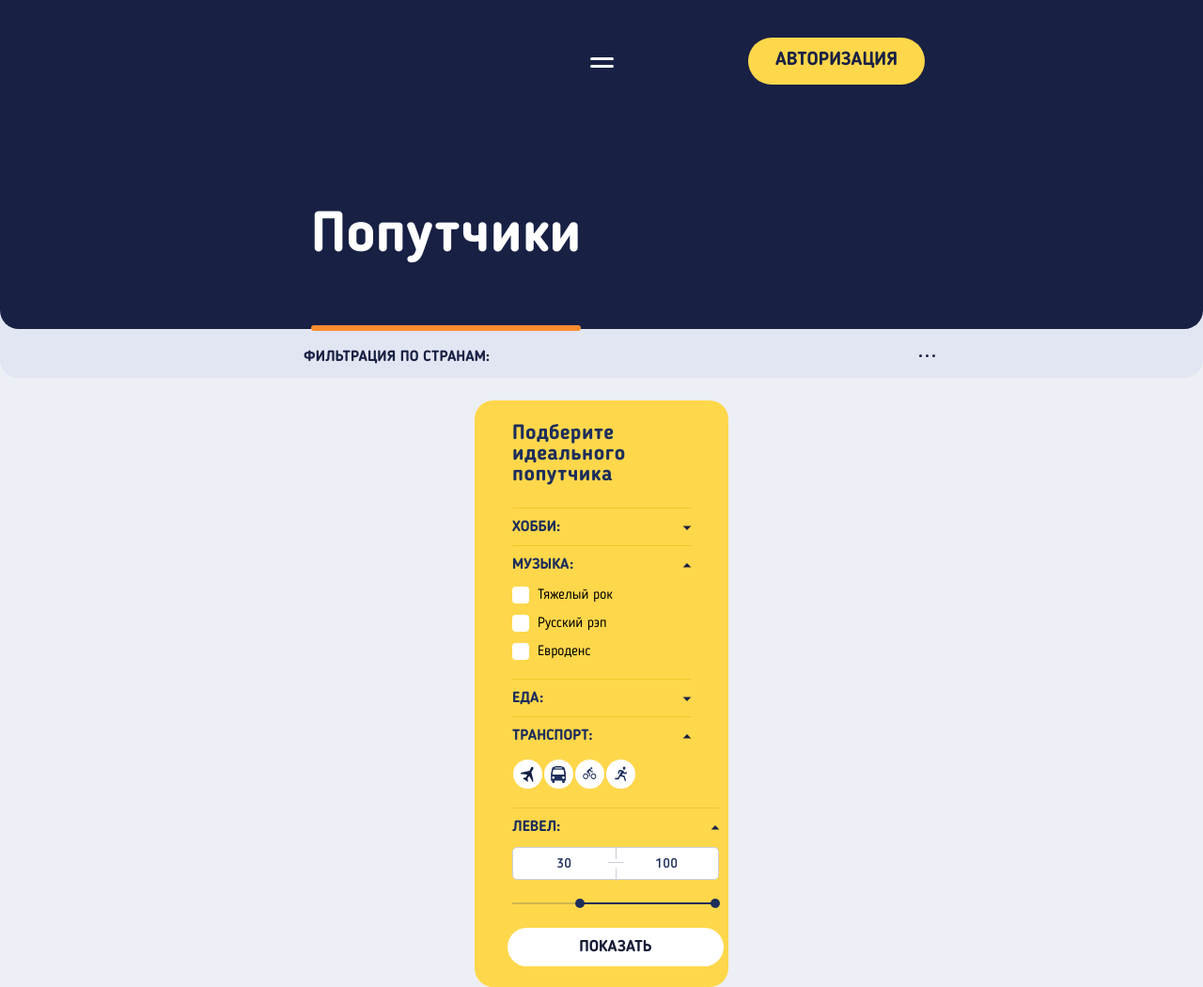
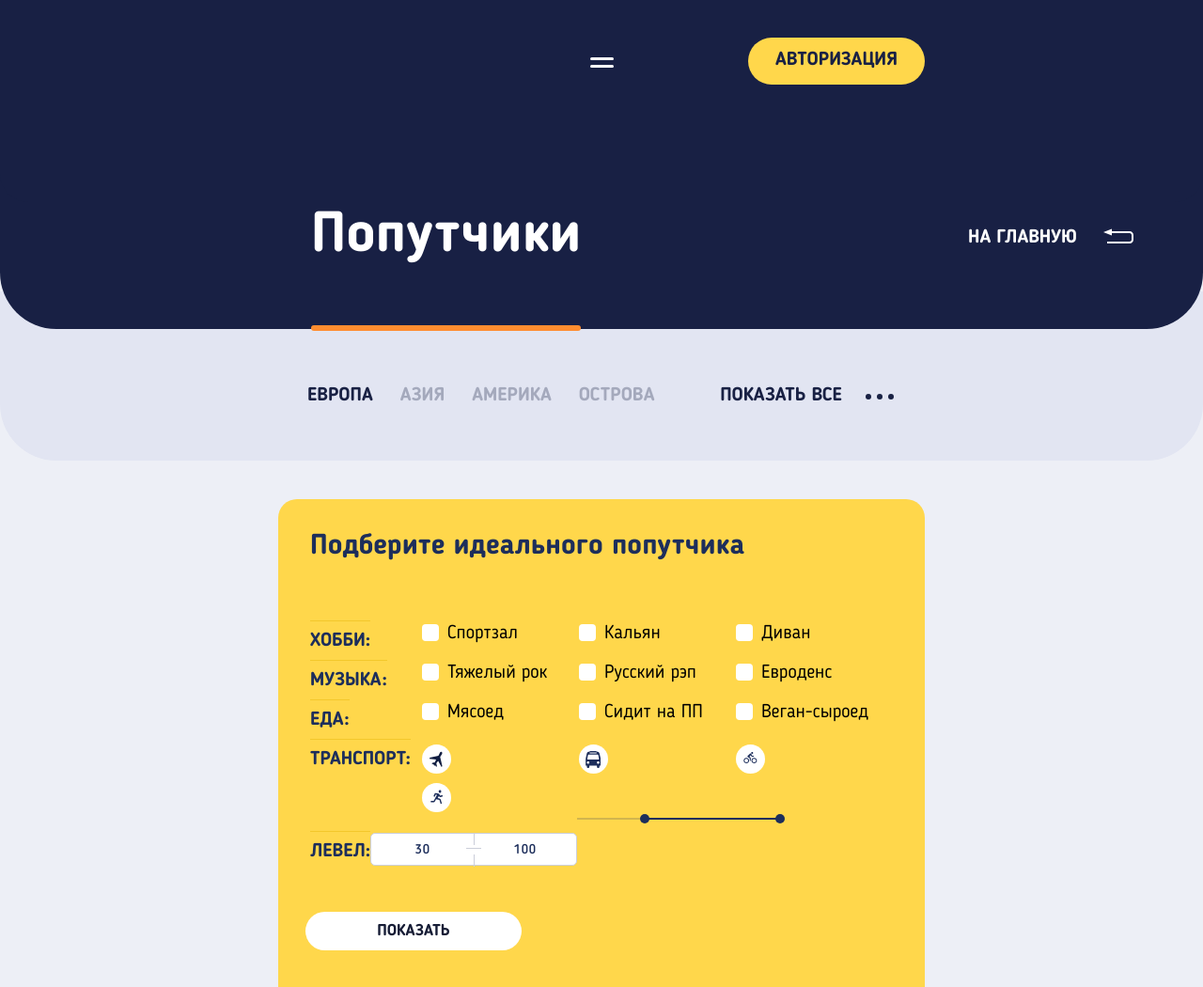
Before and after one commit to kokinz/1569955-pognali-21, a website: page source/catalog.html in a window 1280 px wide. Shown: the top 1050 px of the page at 94% size. Drawn offline with nearby package versions, Linux system fonts and the light colour scheme; files that its build step writes are made by us from their sources.

Commit message:
catalog filter tablet width

```diff
--- a/source/sass/blocks/companion-filter.scss
+++ b/source/sass/blocks/companion-filter.scss
@@ -8,6 +8,12 @@
 
   border-radius: 20px;
   background-color: $basic-yellow;
+
+  @media (min-width: $tablet-width) {
+    width: 688px;
+    margin-top: 41px;
+    padding: 0 34px;
+  }
 }
 
 .companion-filter__title {
@@ -20,11 +26,24 @@
   letter-spacing: 0.02em;
 
   color: $basic-blue;
+
+  @media (min-width: $tablet-width) {
+    margin-top: 35px;
+    margin-bottom: 25px;
+
+    font-size: 30px;
+    line-height: 30px;
+    letter-spacing: 0.1px;
+  }
 }
 
 .companion-filter__form {
   display: flex;
   flex-direction: column;
+
+  @media (min-width: $tablet-width) {
+    padding-top: 25px;
+  }
 }
 
 .companion-filter__fieldset {
@@ -33,6 +52,12 @@
   margin: 0;
   padding: 0;
   border: none;
+
+  @media (min-width: $tablet-width) {
+    display: flex;
+    flex-direction: row;
+    flex-wrap: wrap;
+  }
 }
 
 .companion-filter__fieldset--opened .companion-filter__checkboxes {
@@ -53,6 +78,11 @@
   border-top: 1px solid $basic-yellow-dark;
 
   color: $basic-blue;
+
+  @media (min-width: $tablet-width) {
+    font-size: 20px;
+    line-height: 20px;
+  }
 }
 
 .companion-filter__details-button {
@@ -69,6 +99,10 @@
   background-position: center;
 
   background-color: transparent;
+
+  @media (min-width: $tablet-width) {
+    display: none;
+  }
 }
 
 .companion-filter__fieldset--opened .companion-filter__details-button {
@@ -85,6 +119,22 @@
   margin-bottom: 12px;
 
   list-style: none;
+
+  @media (min-width: $tablet-width) {
+    display: flex;
+    flex-direction: row;
+    flex-wrap: wrap;
+
+    width: 501px;
+    margin-left: auto;
+    margin-right: 0;
+  }
+}
+
+.companion-filter__checkbox {
+  @media (min-width: $tablet-width) {
+    width: 167px;
+  }
 }
 
 .companion-filter__label {
@@ -114,6 +164,11 @@
     border-radius: 4px;
 
     background-color: $basic-white;
+  }
+
+  @media (min-width: $tablet-width) {
+    font-size: 20px;
+    line-height: 20px;
   }
 }
 
--- a/source/sass/blocks/country-filter.scss
+++ b/source/sass/blocks/country-filter.scss
@@ -4,6 +4,14 @@
   border-radius: 0 0 20px 20px;
 
   background-color: $additional-grey-extra;
+
+  @media (min-width: $tablet-width) {
+    padding-bottom: 50px;
+    margin-top: -40px;
+    padding-top: 70px;
+
+    border-radius: 0 0 60px 60px;
+  }
 }
 
 .country-filter--opened .country-filter__button-open {
@@ -14,6 +22,12 @@
 .country-filter--closed .country-filter__continent-list,
 .country-filter--closed .country-filter__letter-wrapper {
   display: none;
+}
+
+.country-filter--closed .country-filter__continent-list {
+  @media (min-width: $tablet-width) {
+    display: flex;
+  }
 }
 
 .country-filter__wrapper {
@@ -38,6 +52,10 @@
   background-image: url(../../img/icon-filter.svg);
   background-repeat: no-repeat;
   background-position: 0 6px;
+
+  @media (min-width: $tablet-width) {
+    display: none;
+  }
 }
 
 .country-filter__continent-list {
@@ -45,6 +63,11 @@
   padding: 0;
 
   list-style: none;
+
+  @media (min-width: $tablet-width) {
+    margin-top: 31px;
+    margin-left: 31px;
+  }
 }
 
 .country-filter__continent-item {
@@ -63,6 +86,20 @@
   opacity: 1;
 }
 
+.country-filter__continent-link {
+  @media (min-width: $tablet-width) {
+    margin-right: 29px;
+
+    font-family: $main-font;
+    font-weight: 700;
+    font-size: 20px;
+    line-height: 20px;
+    text-transform: uppercase;
+
+    color: $special-blue;
+  }
+}
+
 .country-filter__button {
   position: absolute;
   width: 17px;
@@ -72,6 +109,15 @@
 
   border: none;
   background-color: transparent;
+
+  @media (min-width: $tablet-width) {
+    width: 200px;
+    height: 20px;
+    padding: 0;
+    padding-right: 64px;
+    margin-top: 43px;
+    margin-right: 32px;
+  }
 }
 
 .country-filter__button-close {
@@ -117,6 +163,13 @@
     border-radius: 50%;
 
     background-color: $special-blue;
+
+    @media (min-width: $tablet-width) {
+      width: 6px;
+      height: 6px;
+      right: 12px;
+      top: 8px;
+    }
   }
 
   &::before {
@@ -132,11 +185,31 @@
 
     box-shadow: -7px 0 0 $special-blue;
     background-color: $special-blue;
+
+    @media (min-width: $tablet-width) {
+      width: 6px;
+      height: 6px;
+      right: 24px;
+      top: 8px;
+      box-shadow: -12px 0 0 $special-blue;
+    }
   }
 }
 
 .country-filter__button-text {
   display: none;
+
+  @media (min-width: $tablet-width) {
+    display: block;
+
+    font-family: $main-font;
+    font-weight: 700;
+    font-size: 20px;
+    line-height: 20px;
+    text-transform: uppercase;
+
+    color: $special-blue;
+  }
 }
 
 .country-filter__letter-wrapper {
--- a/source/sass/blocks/page.scss
+++ b/source/sass/blocks/page.scss
@@ -37,8 +37,12 @@
   background-color: $additional-blue-light;
 
   @media (min-width: $tablet-width) {
+    display: flex;
+    justify-content: space-between;
+
     margin-top: -60px;
     padding-top: 46px;
+    border-radius: 0 0 60px 60px;
   }
 
   @media (min-width: $desktop-width) {
@@ -99,4 +103,25 @@
 
 .page__main-link {
   display: none;
+
+  @media (min-width: $tablet-width) {
+    display: block;
+
+    box-sizing: border-box;
+    width: 176px;
+    height: 20px;
+    margin-top: 42px;
+    margin-right: 74px;
+
+    font-weight: 700;
+    font-size: 20px;
+    line-height: 20px;
+    text-transform: uppercase;
+
+    color: $basic-white;
+
+    background-image: url(../../img/arrow-back.svg);
+    background-repeat: no-repeat;
+    background-position: right top;
+  }
 }
```
Also changed, not shown: source/img/arrow-back.svg (added).
